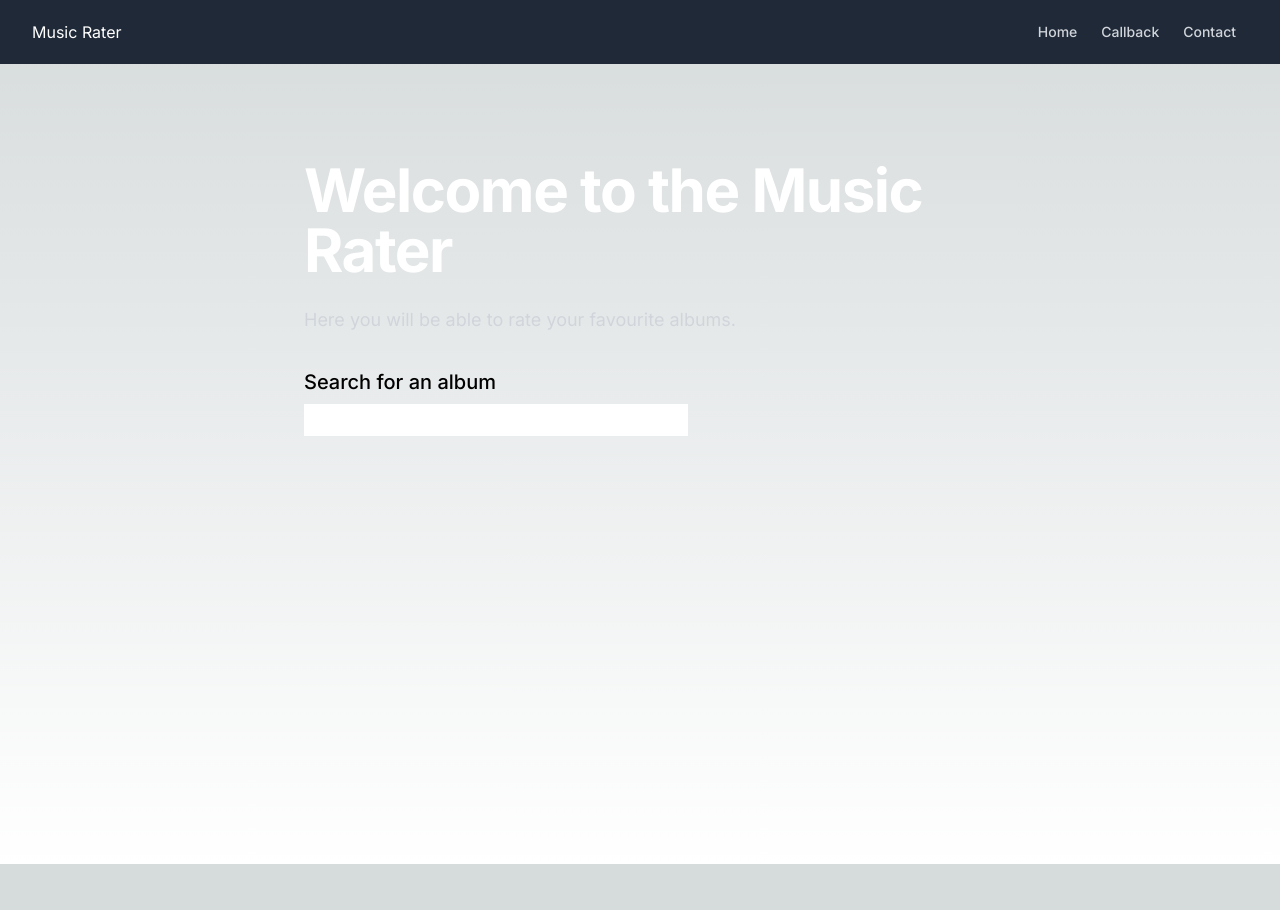
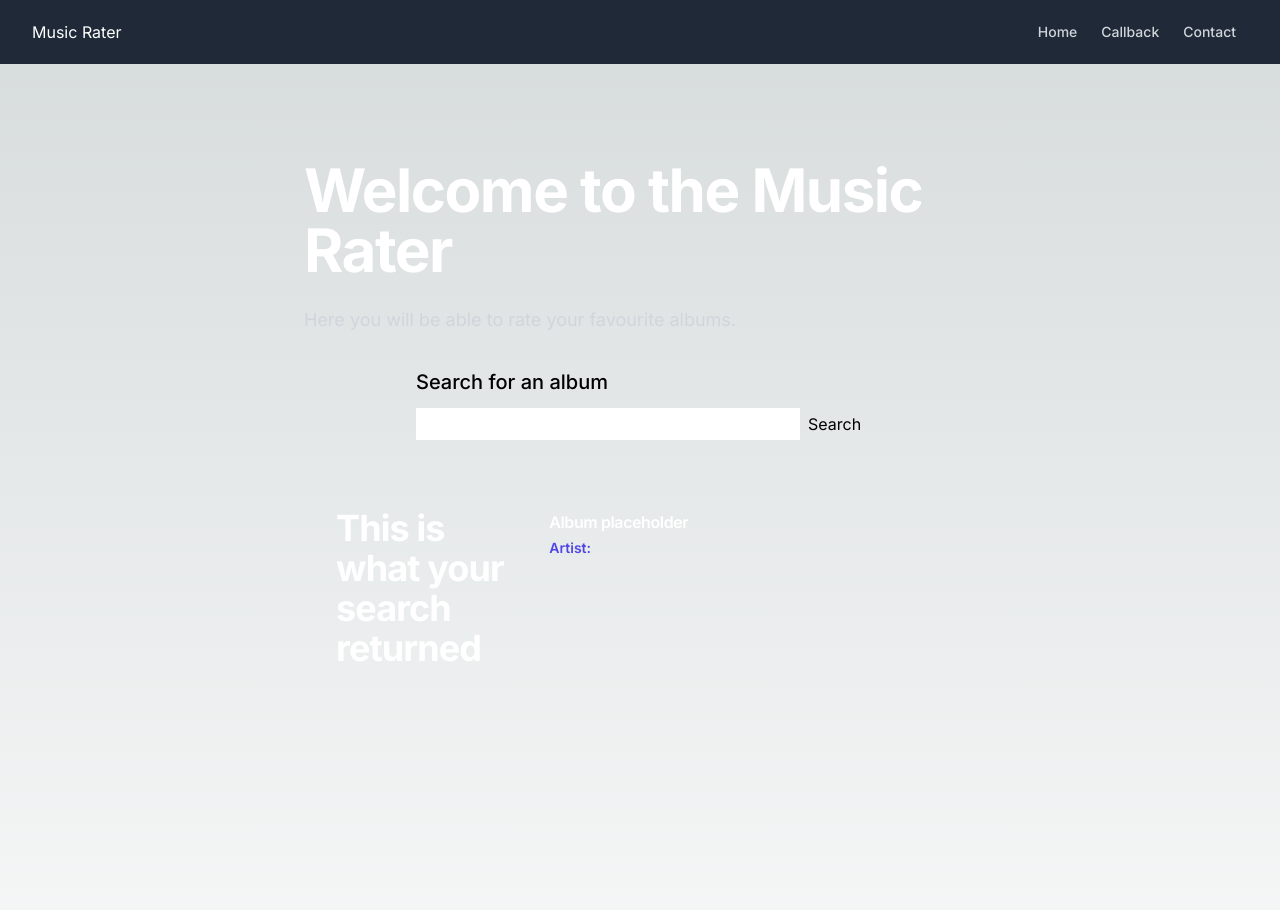
Before and after one commit to FrankAsplund/music-rater, a Next.js app: page / in a window 1280 px wide. Shown: the top 910 px of the page. Before the commit the page ends 864 px from the top, so only its background shows below. Built offline with nearby package versions, Linux system fonts and the light colour scheme; no server answers.

Commit message:
Card.tsx + CardContext.tsx (WIP)

```diff
--- a/app/page.tsx
+++ b/app/page.tsx
@@ -1,49 +1,8 @@
 import React, { useEffect } from "react";
+import Card from "../components/Card";
+/* import { useClient } from "next/data-client"; */
 
 export default function Page() {
-  /* useEffect(() => {
-    const handleAuthentication = async () => {
-      const params = new URLSearchParams(window.location.search);
-      const code = params.get("code");
-
-      if (code) {
-        try {
-          const response = await fetch("/api/token", {
-            method: "POST",
-            headers: {
-              "Content-Type": "application/json",
-            },
-            body: JSON.stringify({
-              code,
-            }),
-          });
-
-          if (response.ok) {
-            const { access_token, refresh_token } = await response.json();
-
-            // Store the access token and refresh token securely (e.g., in local storage or state management library)
-
-            // Redirect the user to the desired page after successful authentication
-            window.location.href = "/dashboard";
-          } else {
-            // Handle error response
-            console.error(
-              "Failed to exchange authorization code for access token"
-            );
-          }
-        } catch (error) {
-          // Handle network or other errors
-          console.error("An error occurred during authentication", error);
-        }
-      } else {
-        // Handle missing authorization code
-        console.error("Authorization code not found in callback URL");
-      }
-    };
-
-    handleAuthentication();
-  }, []); */
-
   return (
     <div>
       <main className="flex min-h-screen flex-col items-center justify-between p-24">
@@ -56,13 +15,8 @@ export default function Page() {
               Here you will be able to rate your favourite albums.
             </p>
 
-            <div className="mt-8">
-              <label>
-                <span className="mb-2 block text-xl font-medium text-white-700">
-                  Search for an album
-                </span>
-              </label>
-              <input className="h-8 w-96 p-2 text-black" />
+            <div>
+              <Card />
             </div>
           </div>
         </div>
--- /dev/null
+++ b/components/Card.tsx
@@ -0,0 +1,12 @@
+// Card.tsx
+import CardContent from "./CardContent";
+
+const Card = () => {
+  return (
+    <div className="card">
+      <CardContent />
+    </div>
+  );
+};
+
+export default Card;
--- /dev/null
+++ b/components/CardContent.tsx
@@ -0,0 +1,115 @@
+"use client";
+
+import { useEffect, useState } from "react";
+
+/* type Album = {
+  id: number;
+  title: string;
+  artist: {
+    name: string;
+  };
+  cover_medium: string;
+};
+
+const fetchAlbumData = async () => {
+  const response = await fetch("https://api.deezer.com/album/302127");
+  const data = await response.json();
+  return data as Album;
+};
+
+export default function Card() {
+  const [album, setAlbum] = useState<Album | null>(null);
+
+  useEffect(() => {
+    const fetchData = async () => {
+      try {
+        const albumData = await fetchAlbumData();
+        setAlbum(albumData);
+      } catch (error) {
+        console.error("Error fetching album data:", error);
+      }
+    };
+
+    fetchData();
+  }, []);
+
+  if (!album) {
+    return <div>Loading...</div>;
+  } */
+
+export default function Card() {
+  const searchTerm: string = "your search term"; // Replace with your desired search term
+
+  interface Album {
+    collectionId: number;
+    collectionName: string;
+    artistName: string;
+    artworkUrl100: string;
+    // Add more properties as needed
+  }
+
+  async function searchAlbums(searchTerm: string): Promise<Album[]> {
+    const encodedSearchTerm: string = encodeURIComponent(searchTerm);
+    const apiUrl: string = `https://itunes.apple.com/search?term=${encodedSearchTerm}&entity=album`;
+
+    try {
+      const response: Response = await fetch(apiUrl);
+      const data: { results: Album[] } = await response.json();
+
+      return data.results;
+    } catch (error) {
+      console.error("Error searching albums:", error);
+      return [];
+    }
+  }
+
+  searchAlbums(searchTerm).then((albums: Album[]) => {
+    // Handle the album data here
+    console.log(albums);
+  });
+
+  return (
+    <main className="flex min-h-screen flex-col items-center border-solid rounded-md">
+      <div className="mt-8">
+        <label>
+          <span className="mb-2 block text-xl font-medium text-white-700">
+            Search for an album
+          </span>
+        </label>
+        <input className="h-8 w-96 p-2 text-black" />
+        <button className="w-16 p-2 rounded-md border-white">Search</button>
+      </div>
+      <div className="bg-#0f172a sm:py-16">
+        <div className="mx-auto grid max-w-7xl gap-x-8 gap-y-20 px-6 lg:px-8 xl:grid-cols-3">
+          <div className="rounded-md border-white">
+            <h2 className="text-3xl font-bold tracking-tight text-white sm:text-4xl">
+              This is what your search returned
+            </h2>
+          </div>
+          <ul
+            role="list"
+            className="grid gap-x-8 gap-y-12 sm:grid-cols-2 sm:gap-y-16 xl:col-span-2"
+          >
+            <li>
+              <div className="flex items-center gap-x-6">
+                {/* <img
+                  className="h-16 w-16 rounded-full"
+                  src={album.cover_medium}
+                  alt="Album Cover"
+                /> */}
+                <div>
+                  <h3 className="text-base font-semibold leading-7 tracking-tight text-white">
+                    Album placeholder
+                  </h3>
+                  <p className="text-sm font-semibold leading-6 text-indigo-600">
+                    Artist:
+                  </p>
+                </div>
+              </div>
+            </li>
+          </ul>
+        </div>
+      </div>
+    </main>
+  );
+}
```
